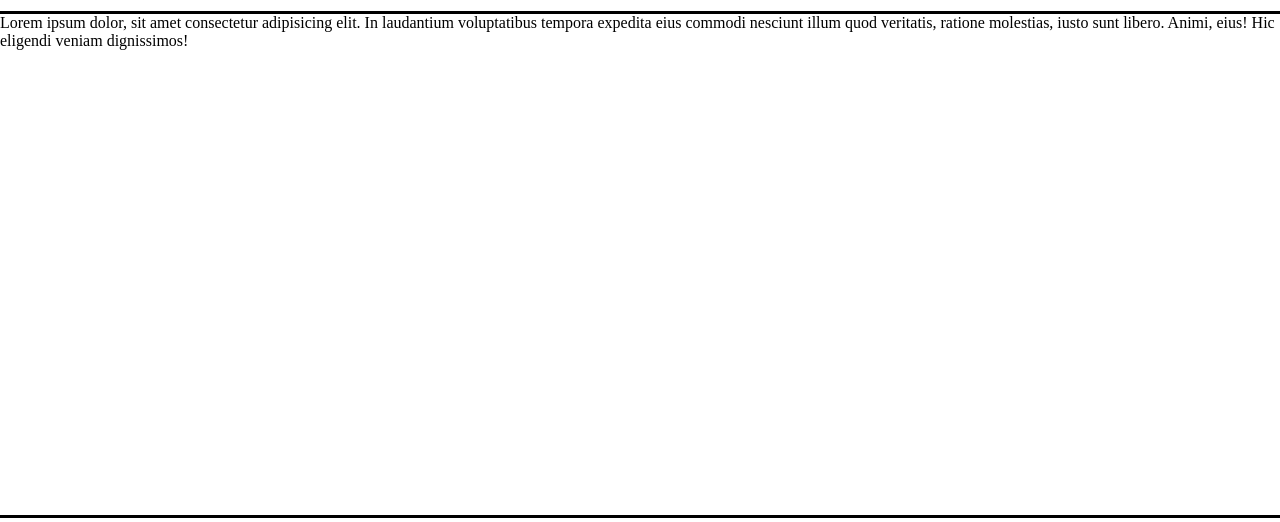
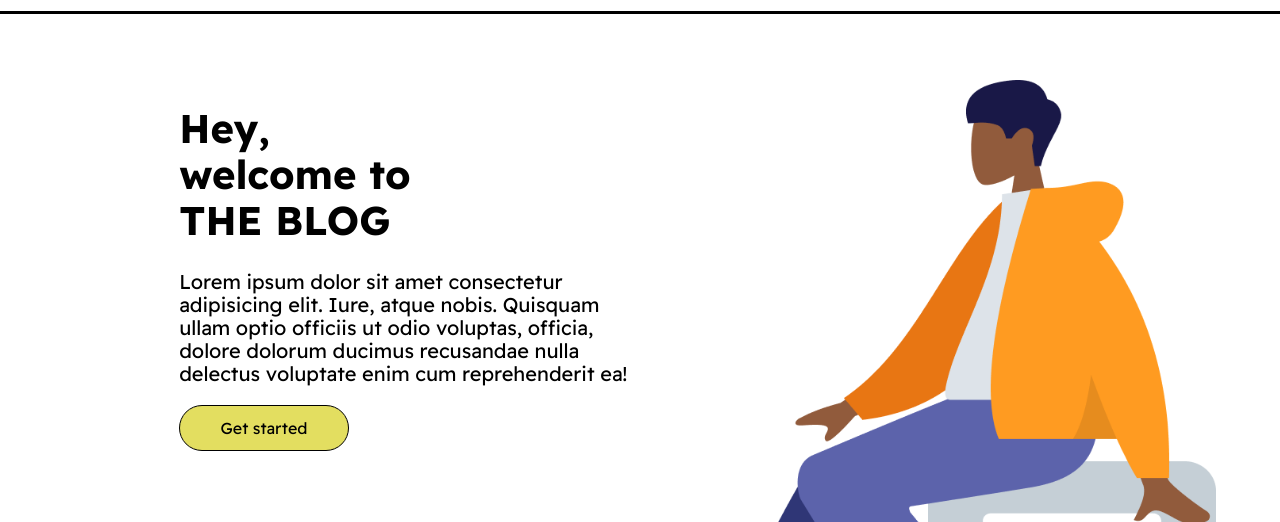
Before and after one commit to ivan-pl/blog, a website built with webpack: page src/pages/index.html in a window 1280 px wide. Shown: the part 90-612 px from the top of the page. Built offline with nearby package versions, Linux system fonts and the light colour scheme.

Commit message:
layout: add main page

```diff
--- a/src/pages/index.html
+++ b/src/pages/index.html
@@ -4,7 +4,7 @@
     <meta charset="UTF-8" />
     <meta http-equiv="X-UA-Compatible" content="IE=edge" />
     <meta name="viewport" content="width=device-width, initial-scale=1.0" />
-    <title>Blog</title>
+    <title>The Blog | Main</title>
   </head>
   <body class="page">
     <header class="header">
@@ -20,10 +20,27 @@
       </nav>
     </header>
     <main class="main">
-      Lorem ipsum dolor, sit amet consectetur adipisicing elit. In laudantium
-      voluptatibus tempora expedita eius commodi nesciunt illum quod veritatis,
-      ratione molestias, iusto sunt libero. Animi, eius! Hic eligendi veniam
-      dignissimos!
+      <div class="main__introduction">
+        <h1 class="main__title">
+          Hey, <br />
+          welcome to <br />
+          THE BLOG
+        </h1>
+        <p class="main__description">
+          Lorem ipsum dolor sit amet consectetur adipisicing elit. Iure, atque
+          nobis. Quisquam ullam optio officiis ut odio voluptas, officia, dolore
+          dolorum ducimus recusandae nulla delectus voluptate enim cum
+          reprehenderit ea!
+        </p>
+        <button class="main__button">Get started</button>
+      </div>
+      <div class="main__image-wrap">
+        <img
+          class="main__image"
+          src="../images/sitting-man.png"
+          alt="Man sitting on a cube"
+        />
+      </div>
     </main>
     <footer class="footer">
       <address class="footer__contact">
--- a/src/styles/blocks/page.scss
+++ b/src/styles/blocks/page.scss
@@ -25,4 +25,5 @@
   max-width: 90rem;
   min-width: 40rem;
   margin: 0 auto;
+  font-family: "Readex Pro", Helvetica, sans-serif;
 }
--- a/src/styles/main.scss
+++ b/src/styles/main.scss
@@ -1 +1,41 @@
 @import "blocks/page";
+
+.main {
+  display: flex;
+  flex-flow: row nowrap;
+  width: 100%;
+  padding: 5%;
+
+  &__introduction {
+    width: 50%;
+    padding-left: 10%;
+  }
+
+  &__title {
+    font-size: 2.5rem;
+    font-weight: 700;
+  }
+
+  &__description {
+    font-size: 1.25rem;
+  }
+
+  &__button {
+    height: 2.9rem;
+    width: 10.6rem;
+    background-color: #e3de60;
+    border: 1px solid black;
+    border-radius: 1.5rem;
+  }
+
+  &__image-wrap {
+    width: 50%;
+    height: 100%;
+  }
+
+  &__image {
+    width: 100%;
+    height: 100%;
+    object-fit: contain;
+  }
+}
```
Also changed, not shown: src/images/sitting-man.png (added).
